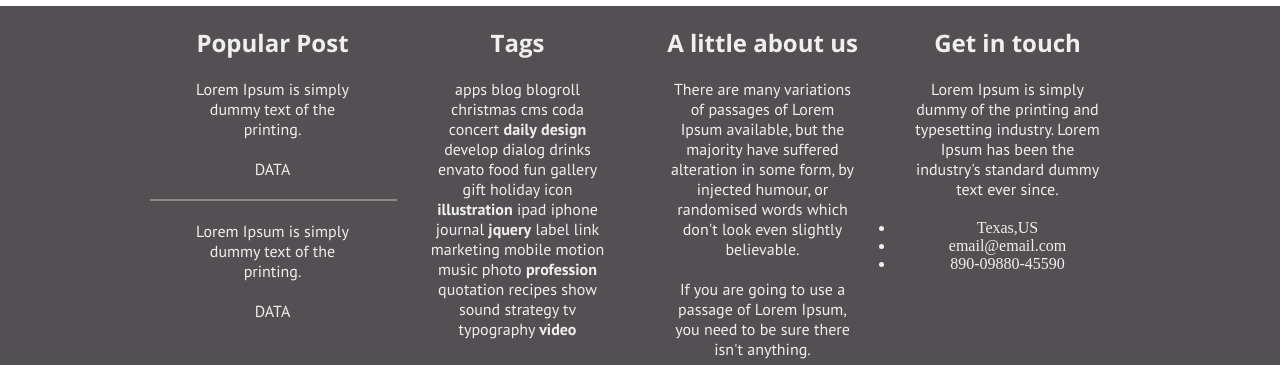
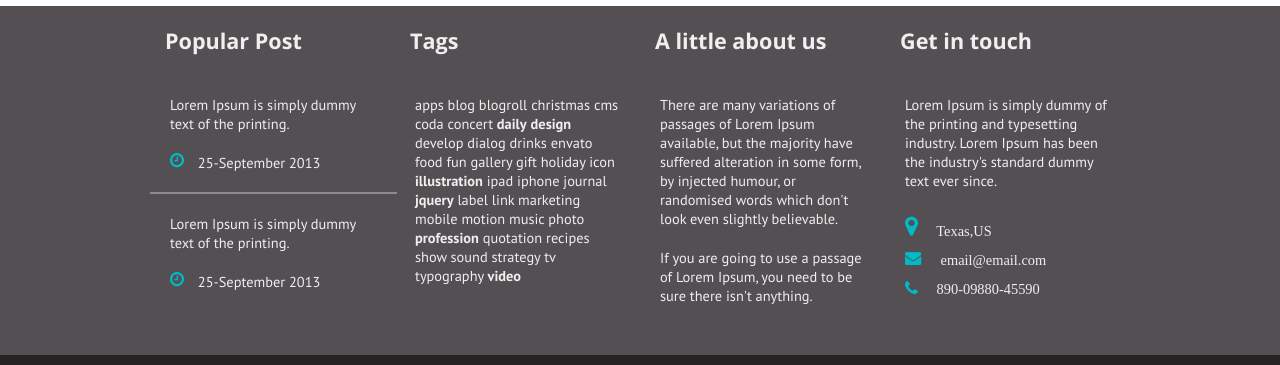
Before and after one commit to JPSilv26/escola-front, a plain HTML site: page index.html in a window 1280 px wide. Shown: the part 2022-2387 px from the top of the page. Drawn offline with nearby package versions, Linux system fonts and the light colour scheme.

Commit message:
att 03/03 21h02

```diff
--- a/index.html
+++ b/index.html
@@ -164,11 +164,11 @@
                             <h4>Popular Post</h4>
                             <p>Lorem Ipsum is simply dummy
                                 text of the printing.</p>
-                            <p>DATA</p>
+                            <p> <img src="imagens/clock.png"> 25-September 2013</p>
                             <div class="traço"></div>
                             <p>Lorem Ipsum is simply dummy
                                 text of the printing.</p>
-                            <p>DATA</p>
+                            <p> <img src="imagens/clock.png"> 25-September 2013</p>
                         </span>
                     </div>
 
@@ -195,10 +195,10 @@
                                 of the printing and typesetting industry. Lorem Ipsum has been the industry's standard dummy text ever since.</p>
                         </span>
                         <span>
-                            <ul>
-                                <li>Texas,US</li>
-                                <li>email@email.com</li>
-                                <li>890-09880-45590</li>
+                            <ul class="list">
+                                <li class="local"> <img src="imagens/local.png" alt=""> Texas,US</li>
+                                <li class="email"> <img src="imagens/email.png" alt=""> email@email.com</li>
+                                <li class="telefone"> <img src="imagens/telefoneico.png">   890-09880-45590</li>
                             </ul>
                         </span>
                     </div>
--- a/style/style.css
+++ b/style/style.css
@@ -239,24 +239,35 @@ div.traço{
     background-color: var(--cor07);
 }
 .rodape{
-    text-align: center;
+    font-size: 0.9em;
+    width: 100%;
+    text-align: left;
     display: grid;
     grid-template-columns: 1fr 1fr 1fr 1fr;
+    padding-bottom: 30px;
 }
 .rodape h4{
+    text-align: left;
     font-size: 1.5em;
     font-weight: bold;
     color: var(--cor03);
-    margin: 20px 10px;
+    padding: 20px 15px;
 }
 .rodape p{
     color: var(--cor03);
-    margin: 20px 10px;
+    margin: 20px 0px;
 }
-.rodape ul{
-    margin: 20px 10px;
+.rodape img{
+    padding-right: 10px;
+}
+.rodape ul li{
     color: var(--cor03);
-    text-align: center;
+    text-align: left;
+    padding: 6px 20px;
+    list-style: none;
+}
+.rodape ul img{
+    padding-right: 15px;
 }
 .footer{
     width: 100%;
```
